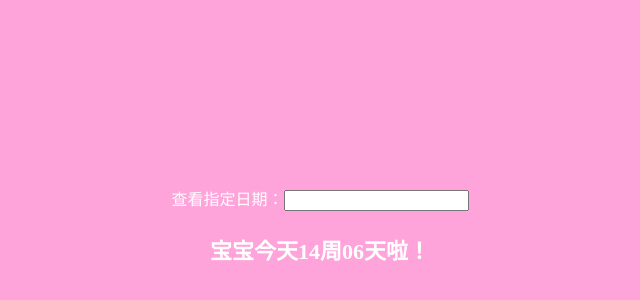
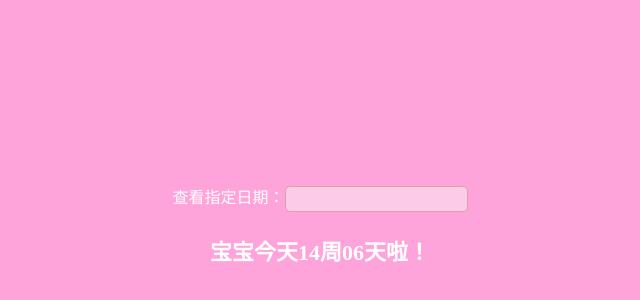
Before and after one commit to charleschaochen/charleschaochen.github.io, a plain HTML site: page how_old_is_my_baby.html in a window 1280 px wide. Shown: the part 172-472 px from the top of the page, without its empty margins (320-960 px from the left). Drawn offline with nearby package versions, Linux system fonts and the light colour scheme.

Commit message:
Update how_old_is_my_baby.html

```diff
--- a/how_old_is_my_baby.html
+++ b/how_old_is_my_baby.html
@@ -31,9 +31,16 @@
             color: white;
         }
 
+		#datepicker {
+		    border: 1px solid #daa2a2;
+			border-radius: 5px;
+			height: 22px;
+			background: #fbcbe8;
+		}
+
         #result {
-		font-size: 2.2rem;
-		font-weight: bold;
+			font-size: 2.2rem;
+			font-weight: bold;
         }
 
 		.main-content {
```
